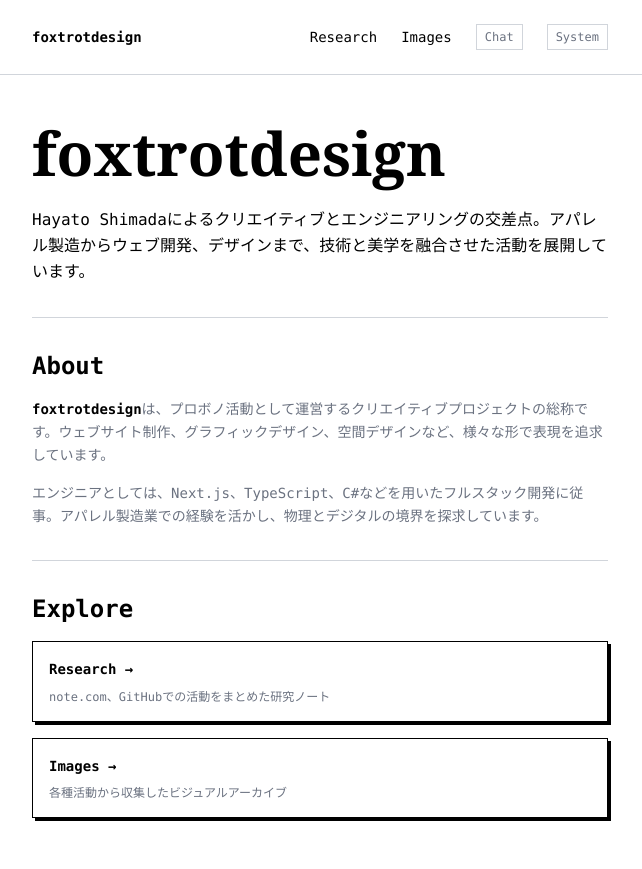
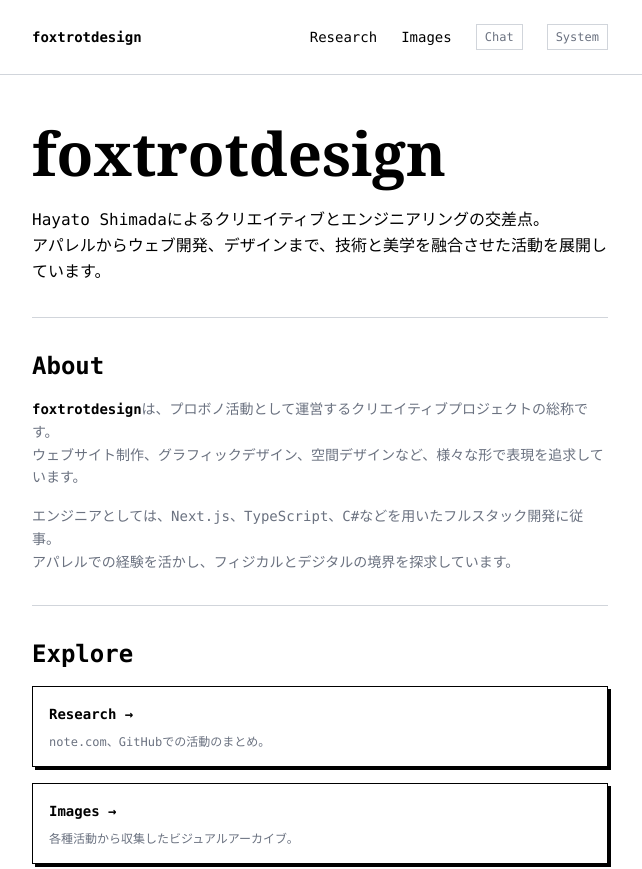
Before and after one commit to HayatoShimada/foxtrotdesign, a Next.js app: page / in a window 1280 px wide. Shown: the top 869 px of the page, without its empty margins (320-962 px from the left). Built offline with nearby package versions, Linux system fonts and the light colour scheme.

Commit message:
feat: トップページの内容を修正

```diff
--- a/src/app/page.tsx
+++ b/src/app/page.tsx
@@ -11,7 +11,8 @@ export default function Home() {
           </h1>
           <p className="text-base leading-relaxed">
             Hayato
-            Shimadaによるクリエイティブとエンジニアリングの交差点。アパレル製造からウェブ開発、デザインまで、技術と美学を融合させた活動を展開しています。
+            Shimadaによるクリエイティブとエンジニアリングの交差点。<br />
+            アパレルからウェブ開発、デザインまで、技術と美学を融合させた活動を展開しています。
           </p>
         </section>
 
@@ -20,10 +21,12 @@ export default function Home() {
           <div className="space-y-4 text-muted">
             <p>
               <strong className="text-foreground">foxtrotdesign</strong>
-              は、プロボノ活動として運営するクリエイティブプロジェクトの総称です。ウェブサイト制作、グラフィックデザイン、空間デザインなど、様々な形で表現を追求しています。
+              は、プロボノ活動として運営するクリエイティブプロジェクトの総称です。<br />
+              ウェブサイト制作、グラフィックデザイン、空間デザインなど、様々な形で表現を追求しています。
             </p>
             <p>
-              エンジニアとしては、Next.js、TypeScript、C#などを用いたフルスタック開発に従事。アパレル製造業での経験を活かし、物理とデジタルの境界を探求しています。
+              エンジニアとしては、Next.js、TypeScript、C#などを用いたフルスタック開発に従事。<br />
+              アパレルでの経験を活かし、フィジカルとデジタルの境界を探求しています。
             </p>
           </div>
         </section>
@@ -37,7 +40,7 @@ export default function Home() {
             >
               <h3 className="font-bold mb-2">Research →</h3>
               <p className="text-muted text-xs">
-                note.com、GitHubでの活動をまとめた研究ノート
+                note.com、GitHubでの活動のまとめ。
               </p>
             </Link>
             <Link
@@ -46,7 +49,7 @@ export default function Home() {
             >
               <h3 className="font-bold mb-2">Images →</h3>
               <p className="text-muted text-xs">
-                各種活動から収集したビジュアルアーカイブ
+                各種活動から収集したビジュアルアーカイブ。
               </p>
             </Link>
           </div>
```
